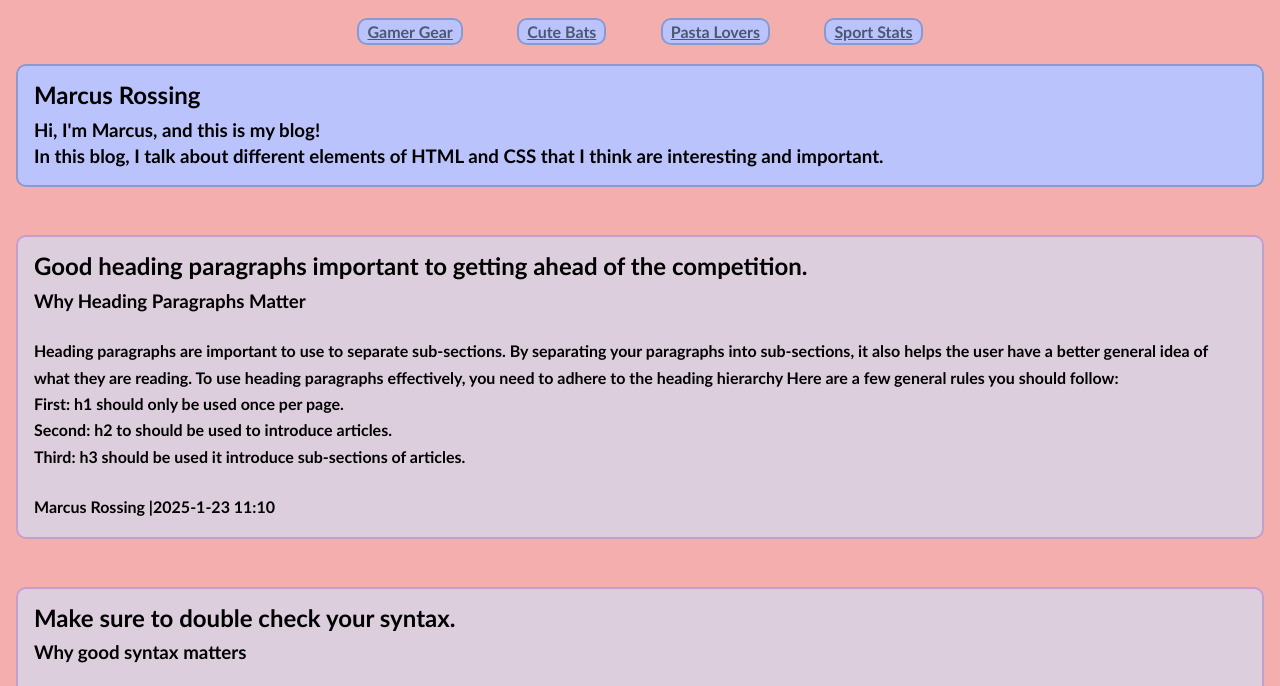
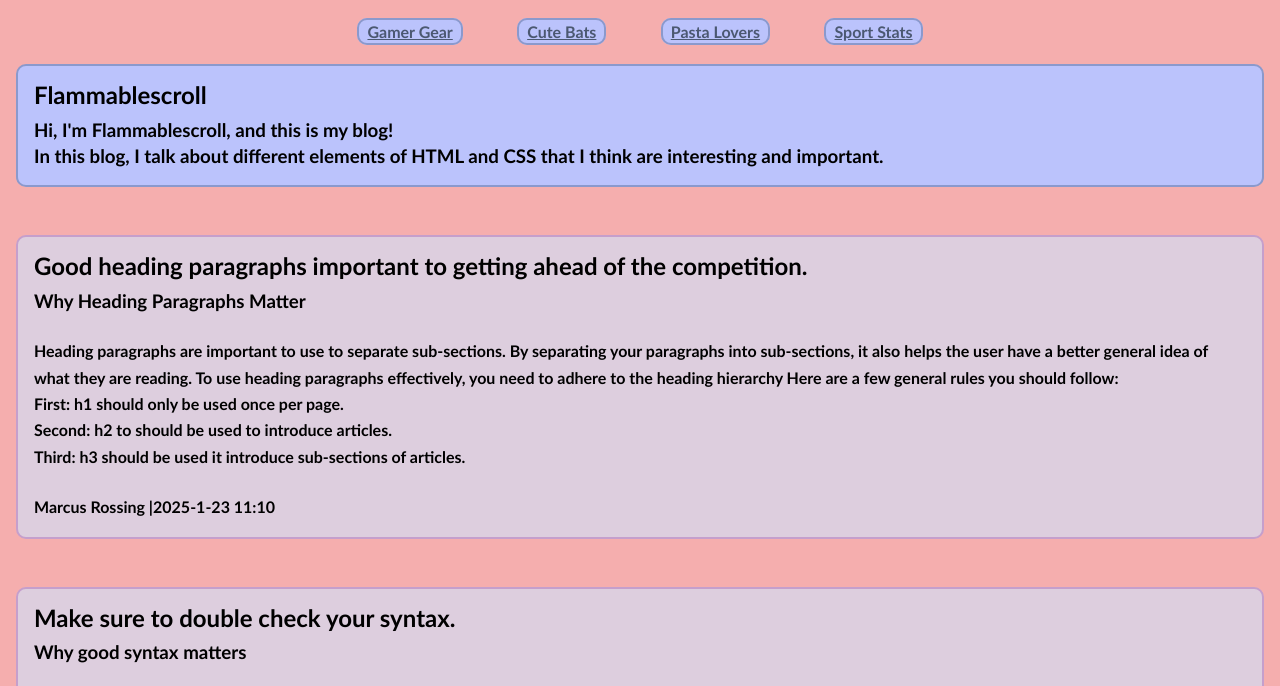
Before and after one commit to Flammablescroll/flammablescroll.github.io, a plain HTML site: page MyBlog.html in a window 1280 px wide. Shown: the part 75-761 px from the top of the page. Drawn offline with Linux system fonts and the light colour scheme.

Commit message:
Update MyBlog.html

```diff
--- a/MyBlog.html
+++ b/MyBlog.html
@@ -183,9 +183,9 @@
 
 		<div class="blogContainer">
 			<div class="user">
-				<h2 class="userName">Marcus Rossing</h2>
+				<h2 class="userName">Flammablescroll</h2>
 				<h3 class="userDescription">
-					Hi, I'm Marcus, and this is my blog!
+					Hi, I'm Flammablescroll, and this is my blog!
 					<br>
 					In this blog, I talk about different elements of HTML and CSS that I think are interesting and important.
 					<br>
```
